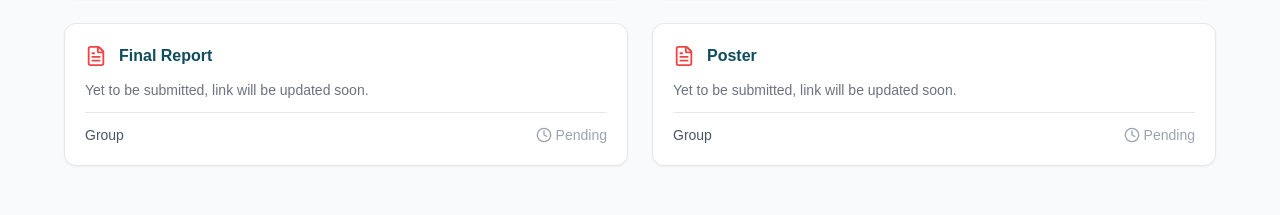
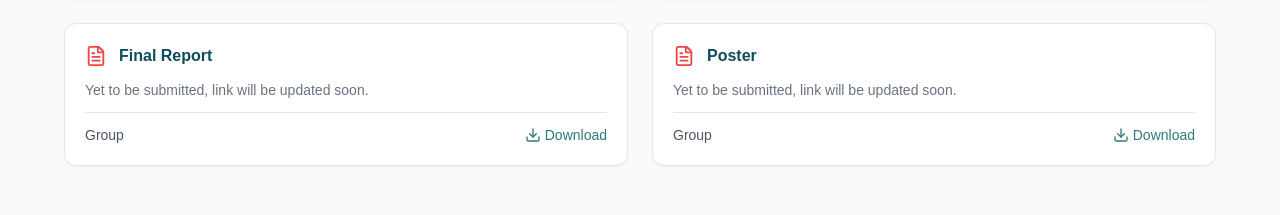
Before and after one commit to ThisalFernando/25-26J-522-Research-Web, a React (Create React App) app: page / in a window 1280 px wide. Shown: the part 8500-8715 px from the top of the page. Built offline with nearby package versions, Linux system fonts and the light colour scheme.

Commit message:
Added reports and poster links

```diff
--- a/src/pages/index.jsx
+++ b/src/pages/index.jsx
@@ -203,13 +203,15 @@ export default function Home() {
         title: "Final Report",
         date: "Yet to be submitted, link will be updated soon.",
         type: "Group",
-        status: "pending",
+        link: "https://drive.google.com/drive/folders/1TDbYik8eRf94wJMfH3N32sKsg0m9h4nI?usp=sharing",
+        status: "available",
     },
     {
         title: "Poster",
         date: "Yet to be submitted, link will be updated soon.",
         type: "Group",
-        status: "pending",
+        link: "https://drive.google.com/drive/folders/15NHwf_1sAK6i5DNxNzC8u1FOetlj5jPZ?usp=sharing",
+        status: "available",
     },
   ];
 
```
